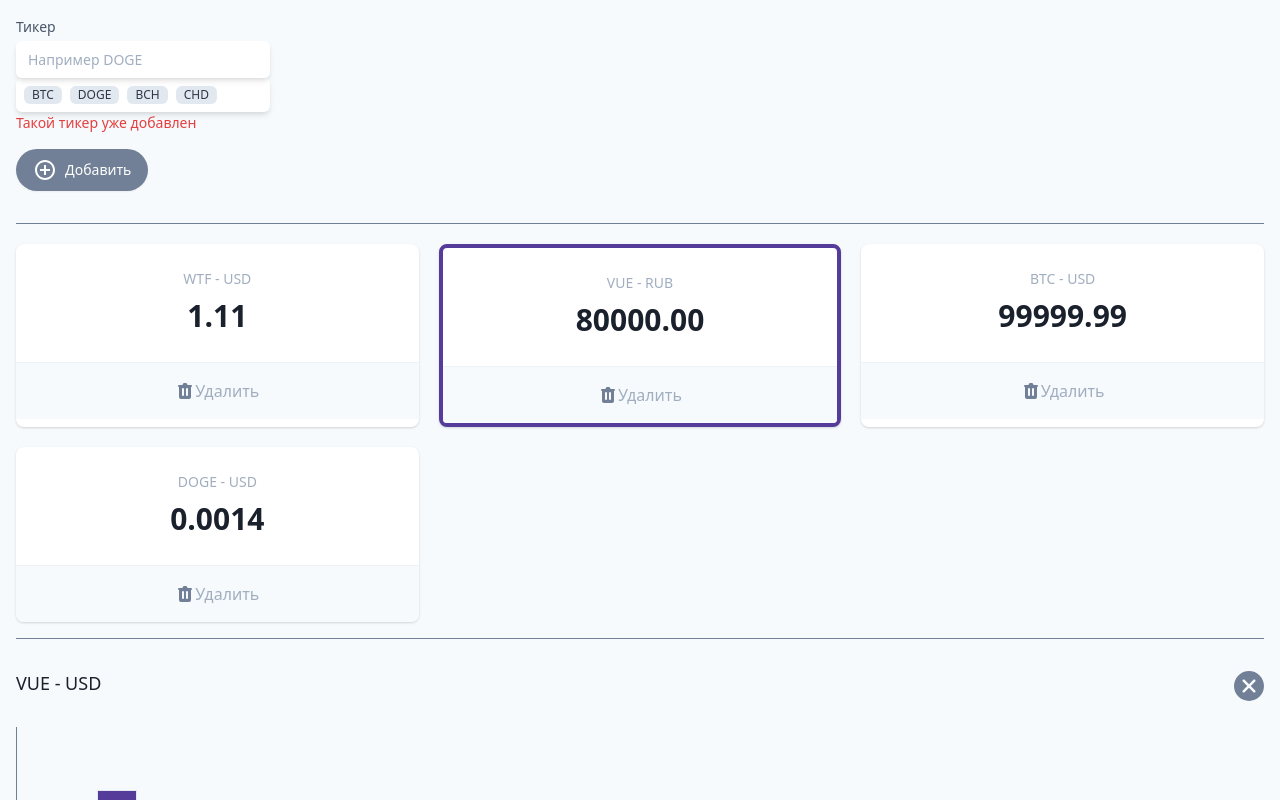
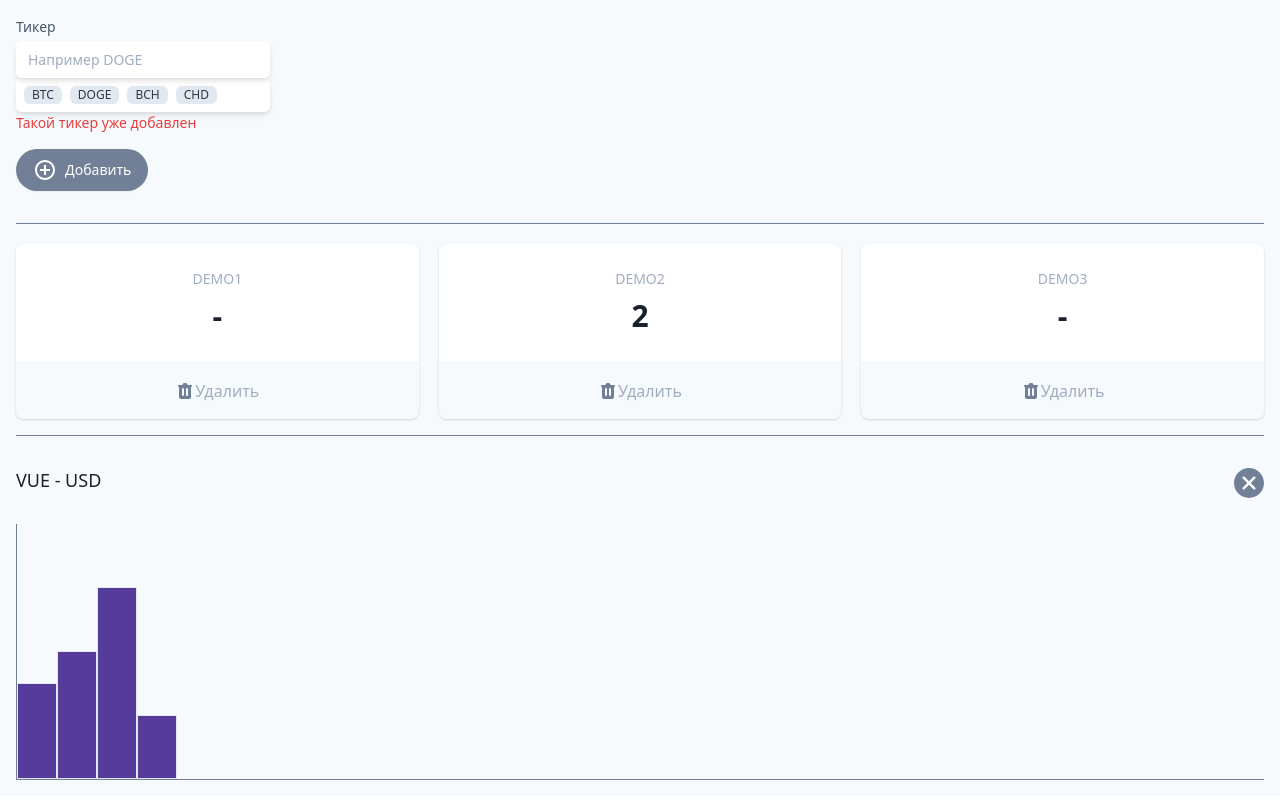
Before and after one commit to rmoongit/cryptonomicon, a Vue app: page / in a window 1280 px wide. Shown: the top 800 px of the page. Built offline with nearby package versions, Linux system fonts and the light colour scheme.

Commit message:
feat: добавляет функционал добавления элементов

```diff
--- a/src/App.vue
+++ b/src/App.vue
@@ -4,11 +4,12 @@
       <section>
         <div class="flex">
           <div class="max-w-xs">
-            <label for="wallet" class="block text-sm font-medium text-gray-700"
-              >Тикер</label
-            >
+            <label for="wallet" class="block text-sm font-medium text-gray-700">
+              Тикер
+            </label>
             <div class="mt-1 relative rounded-md shadow-md">
               <input
+                v-model="ticker"
                 type="text"
                 name="wallet"
                 id="wallet"
@@ -44,6 +45,7 @@
           </div>
         </div>
         <button
+          @click="addTicker"
           type="button"
           class="my-4 inline-flex items-center py-2 px-4 border border-transparent shadow-sm text-sm leading-4 font-medium rounded-full text-white bg-gray-600 hover:bg-gray-700 transition-colors duration-300 focus:outline-none focus:ring-2 focus:ring-offset-2 focus:ring-gray-500"
         >
@@ -64,103 +66,25 @@
         </button>
       </section>
 
+      <template v-if="tickers.length">
         <hr class="w-full border-t border-gray-600 my-4" />
         <dl class="mt-5 grid grid-cols-1 gap-5 sm:grid-cols-3">
           <div
+            v-for="ticker of tickers"
+            :key="ticker.name"
             class="bg-white overflow-hidden shadow rounded-lg border-purple-800 border-solid cursor-pointer"
           >
             <div class="px-4 py-5 sm:p-6 text-center">
               <dt class="text-sm font-medium text-gray-500 truncate">
-              WTF - USD
+                {{ ticker.name }}
               </dt>
-            <dd class="mt-1 text-3xl font-semibold text-gray-900">1.11</dd>
+              <dd class="mt-1 text-3xl font-semibold text-gray-900">
+                {{ ticker.price }}
+              </dd>
             </div>
             <div class="w-full border-t border-gray-200"></div>
             <button
-            class="flex items-center justify-center font-medium w-full bg-gray-100 px-4 py-4 sm:px-6 text-md text-gray-500 hover:text-gray-600 hover:bg-gray-200 hover:opacity-20 transition-all focus:outline-none"
-          >
-            <svg
-              class="h-5 w-5"
-              xmlns="http://www.w3.org/2000/svg"
-              viewBox="0 0 20 20"
-              fill="#718096"
-              aria-hidden="true"
-            >
-              <path
-                fill-rule="evenodd"
-                d="M9 2a1 1 0 00-.894.553L7.382 4H4a1 1 0 000 2v10a2 2 0 002 2h8a2 2 0 002-2V6a1 1 0 100-2h-3.382l-.724-1.447A1 1 0 0011 2H9zM7 8a1 1 0 012 0v6a1 1 0 11-2 0V8zm5-1a1 1 0 00-1 1v6a1 1 0 102 0V8a1 1 0 00-1-1z"
-                clip-rule="evenodd"
-              ></path></svg
-            >Удалить
-          </button>
-        </div>
-        <div
-          class="bg-white overflow-hidden shadow rounded-lg border-purple-800 border-solid border-4 cursor-pointer"
-        >
-          <div class="px-4 py-5 sm:p-6 text-center">
-            <dt class="text-sm font-medium text-gray-500 truncate">
-              VUE - RUB
-            </dt>
-            <dd class="mt-1 text-3xl font-semibold text-gray-900">80000.00</dd>
-          </div>
-          <div class="w-full border-t border-gray-200"></div>
-          <button
-            class="flex items-center justify-center font-medium w-full bg-gray-100 px-4 py-4 sm:px-6 text-md text-gray-500 hover:text-gray-600 hover:bg-gray-200 hover:opacity-20 transition-all focus:outline-none"
-          >
-            <svg
-              class="h-5 w-5"
-              xmlns="http://www.w3.org/2000/svg"
-              viewBox="0 0 20 20"
-              fill="#718096"
-              aria-hidden="true"
-            >
-              <path
-                fill-rule="evenodd"
-                d="M9 2a1 1 0 00-.894.553L7.382 4H4a1 1 0 000 2v10a2 2 0 002 2h8a2 2 0 002-2V6a1 1 0 100-2h-3.382l-.724-1.447A1 1 0 0011 2H9zM7 8a1 1 0 012 0v6a1 1 0 11-2 0V8zm5-1a1 1 0 00-1 1v6a1 1 0 102 0V8a1 1 0 00-1-1z"
-                clip-rule="evenodd"
-              ></path></svg
-            >Удалить
-          </button>
-        </div>
-        <div
-          class="bg-white overflow-hidden shadow rounded-lg border-purple-800 border-solid cursor-pointer"
-        >
-          <div class="px-4 py-5 sm:p-6 text-center">
-            <dt class="text-sm font-medium text-gray-500 truncate">
-              BTC - USD
-            </dt>
-            <dd class="mt-1 text-3xl font-semibold text-gray-900">99999.99</dd>
-          </div>
-          <div class="w-full border-t border-gray-200"></div>
-          <button
-            class="flex items-center justify-center font-medium w-full bg-gray-100 px-4 py-4 sm:px-6 text-md text-gray-500 hover:text-gray-600 hover:bg-gray-200 hover:opacity-20 transition-all focus:outline-none"
-          >
-            <svg
-              class="h-5 w-5"
-              xmlns="http://www.w3.org/2000/svg"
-              viewBox="0 0 20 20"
-              fill="#718096"
-              aria-hidden="true"
-            >
-              <path
-                fill-rule="evenodd"
-                d="M9 2a1 1 0 00-.894.553L7.382 4H4a1 1 0 000 2v10a2 2 0 002 2h8a2 2 0 002-2V6a1 1 0 100-2h-3.382l-.724-1.447A1 1 0 0011 2H9zM7 8a1 1 0 012 0v6a1 1 0 11-2 0V8zm5-1a1 1 0 00-1 1v6a1 1 0 102 0V8a1 1 0 00-1-1z"
-                clip-rule="evenodd"
-              ></path></svg
-            >Удалить
-          </button>
-        </div>
-        <div
-          class="bg-white overflow-hidden shadow rounded-lg border-purple-800 border-solid cursor-pointer"
-        >
-          <div class="px-4 py-5 sm:p-6 text-center">
-            <dt class="text-sm font-medium text-gray-500 truncate">
-              DOGE - USD
-            </dt>
-            <dd class="mt-1 text-3xl font-semibold text-gray-900">0.0014</dd>
-          </div>
-          <div class="w-full border-t border-gray-200"></div>
-          <button
+              @click="deleteTicker(ticker)"
               class="flex items-center justify-center font-medium w-full bg-gray-100 px-4 py-4 sm:px-6 text-md text-gray-500 hover:text-gray-600 hover:bg-gray-200 hover:opacity-20 transition-all focus:outline-none"
             >
               <svg
@@ -180,6 +104,7 @@
           </div>
         </dl>
         <hr class="w-full border-t border-gray-600 my-4" />
+      </template>
       <section class="relative">
         <h3 class="text-lg leading-6 font-medium text-gray-900 my-8">
           VUE - USD
@@ -218,6 +143,35 @@
   </div>
 </template>
 
-<script setup></script>
+<script>
+export default {
+  data() {
+    return {
+      ticker: '',
+
+      tickers: [
+        { name: 'DEMO1', price: '-' },
+        { name: 'DEMO2', price: '2' },
+        { name: 'DEMO3', price: '-' },
+      ],
+    }
+  },
+
+  methods: {
+    addTicker() {
+      if (this.ticker.trim()) {
+        const newTicker = { name: this.ticker, price: '?' }
+
+        this.tickers.push(newTicker)
+        this.ticker = ''
+      }
+    },
+
+    deleteTicker(ticker) {
+      this.tickers = this.tickers.filter((item) => item !== ticker)
+    },
+  },
+}
+</script>
 
 <style></style>
```
Lines whose indentation alone changed are shown as unchanged.
